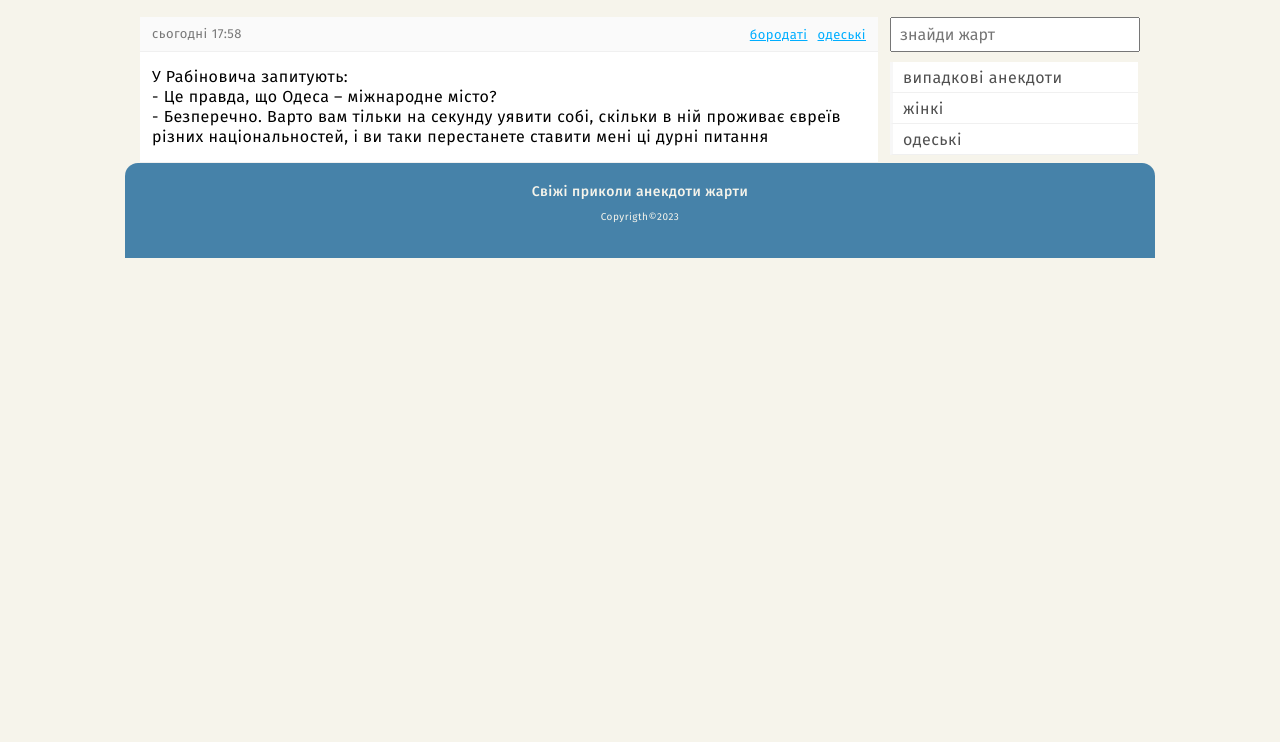
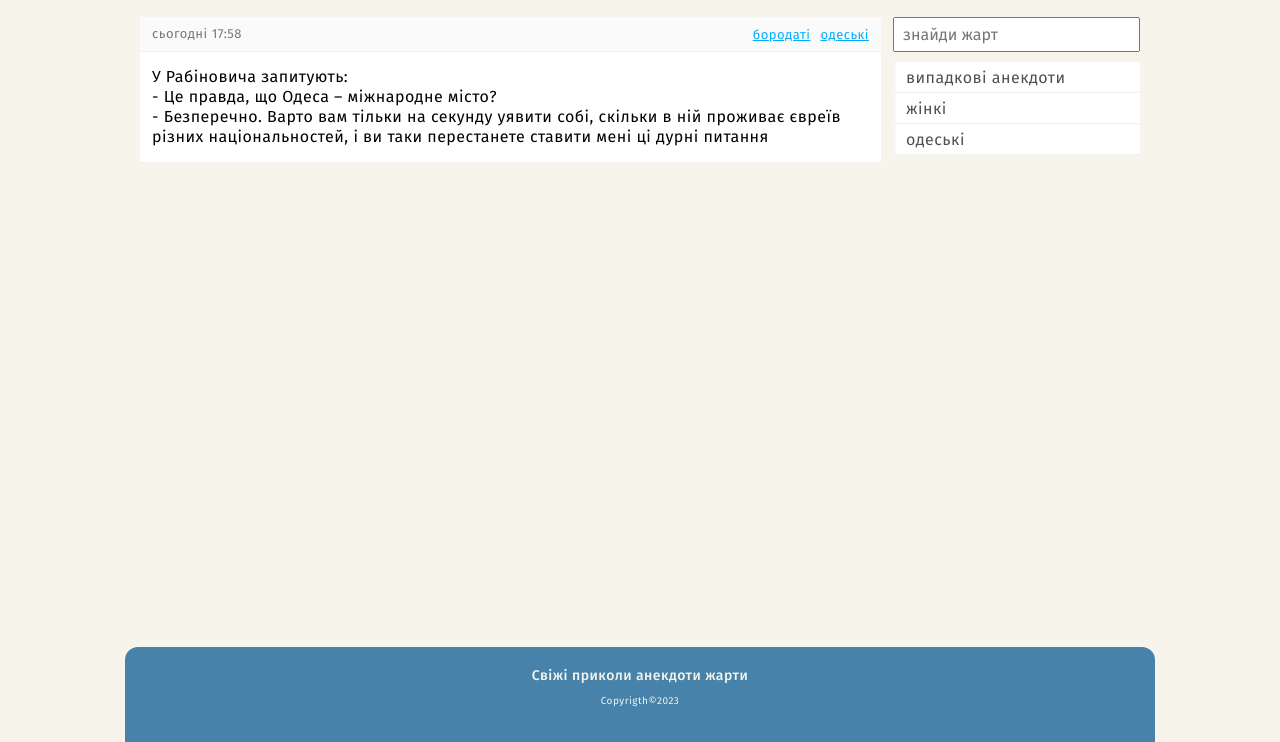
Before and after one commit to go-doc-web/jokes-layout, a plain HTML site: page index.html in a window 1280 px wide. Shown: the part 58-800 px from the top of the page. Drawn offline with nearby package versions, Linux system fonts and the light colour scheme.

Commit message:
исправляет ошибку ширины aside

```diff
--- a/index.html
+++ b/index.html
@@ -21,6 +21,7 @@
     <link rel="stylesheet" href="./styles/style.css" />
   </head>
   <body>
+    <div class="wrapper">
       <header class="header">
         <div class="container header-container">
           <a href="" class="logo">анекдоти</a>
@@ -54,19 +55,26 @@
               </div>
 
               <div class="post-content">
-              <h2 class="post-title visually-hidden">У Рабіновича запитують</h2>
+                <h2 class="post-title visually-hidden">
+                  У Рабіновича запитують
+                </h2>
                 <div class="post-text">
-                У Рабіновича запитують:<br />- Це правда, що Одеса – міжнародне
-                місто? <br />- Безперечно. Варто вам тільки на секунду уявити
-                собі, скільки в ній проживає євреїв різних національностей, і ви
-                таки перестанете ставити мені ці дурні питання
+                  У Рабіновича запитують:<br />- Це правда, що Одеса –
+                  міжнародне місто? <br />- Безперечно. Варто вам тільки на
+                  секунду уявити собі, скільки в ній проживає євреїв різних
+                  національностей, і ви таки перестанете ставити мені ці дурні
+                  питання
                 </div>
               </div>
             </article>
           </div>
           <aside class="aside">
             <div class="search">
-            <input class="search-joke" type="text" placeholder="знайди жарт" />
+              <input
+                class="search-joke"
+                type="text"
+                placeholder="знайди жарт"
+              />
             </div>
             <div class="lateral-menu">
               <ul class="lateral-menu-list list">
@@ -92,6 +100,7 @@
           <p class="copy">Copyrigth&copy;2023</p>
         </div>
       </footer>
+    </div>
     <script src="./js/index.js" type="module"></script>
   </body>
 </html>
--- a/styles/style.css
+++ b/styles/style.css
@@ -11,6 +11,11 @@
 
 html {
   box-sizing: border-box;
+}
+
+html,
+body {
+  height: 100%;
 }
 
 *,
@@ -51,13 +56,20 @@ button {
 body {
   font-family: var(--font-family-primery);
   line-height: 1.25;
+
   letter-spacing: 0.03em;
   background-color: var(--primery-bg-color);
 }
 
+.wrapper {
+  min-height: 100%;
+  display: flex;
+  flex-direction: column;
+}
+
 .container {
   /* outline: 1px solid tomato; */
-  width: 1030px;
+  max-width: 1030px;
   padding-left: 15px;
   padding-right: 15px;
   margin: 0 auto;
@@ -77,6 +89,10 @@ body {
 }
 
 /* Header */
+
+.main {
+  flex: 1 1 auto;
+}
 
 .header {
   padding: 20px 0;
@@ -109,11 +125,14 @@ body {
 
 /* Main */
 
+.main {
+}
+
 /* Post */
 
 .content {
   width: 75%;
-  flex-shrink: 2;
+  /* flex-shrink: 2; */
 }
 
 .post-header {
@@ -157,10 +176,11 @@ body {
 
 .aside {
   width: 25%;
+  flex-grow: 1;
 }
 
 .search-joke {
-  width: 250px;
+  width: 100%;
   height: 35px;
   padding: 6px 8px;
 }
@@ -168,6 +188,7 @@ body {
 /* Footer */
 
 .footer {
+  max-width: 100%;
   text-align: center;
 }
 
@@ -197,10 +218,14 @@ body {
   margin-top: 10px;
 }
 
+.lateral-menu-list {
+  width: 100%;
+}
+
 .lateral-menu-item {
   text-align: left;
   color: gray;
-  width: 248px;
+  /* width: 248px; */
   height: 31px;
 
   padding: 6px 10px;
```
Lines whose indentation alone changed are shown as unchanged.
